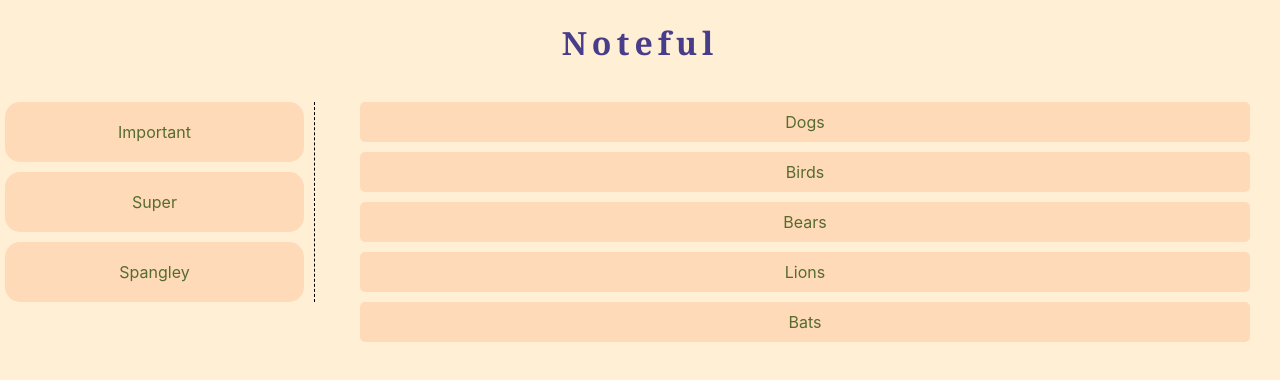
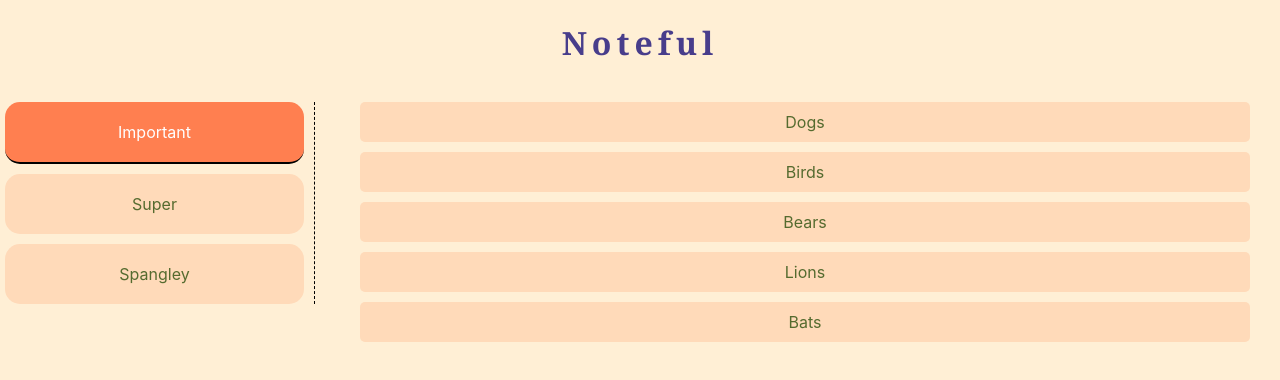
Before and after one commit to jenngonzalez/noteful-app, a React (Create React App) app: page /folder/b0715efe-ffaf-11e8-8eb2-f2801f1b9fd1 in a window 1280 px wide. Shown: the top 380 px of the page. Built offline with nearby package versions, Linux system fonts and the light colour scheme.

Commit message:
back button functionality

```diff
--- a/src/App.js
+++ b/src/App.js
@@ -27,6 +27,11 @@ class App extends Component {
             />
             <Route
               path='/note/:noteID'
+              // render={(props, { history }) =>
+              //   <NoteSidebar
+              //     onClickBack={() => history.goBack()}
+              //   />
+              // }
               component={NoteSidebar}
             />
           </nav>
--- a/src/Folder-sidebar.css
+++ b/src/Folder-sidebar.css
@@ -1,5 +1,5 @@
-/* .current {
+.current li{
     background: coral;
     color: white;
-    border: 2px solid black;
-} */
+    border-bottom: 2px solid black;
+}
--- a/src/Note-sidebar.css
+++ b/src/Note-sidebar.css
@@ -6,7 +6,14 @@
     height: 40px;
     width: 80px;
     border-radius: 50%;
+
 }
+
+.note-folder button:hover {
+    background: coral;
+    cursor: pointer;
+}
+
 .note-folder p {
     color: coral;
     background: peachpuff;
--- a/src/Note-sidebar.js
+++ b/src/Note-sidebar.js
@@ -14,10 +14,13 @@ export default function NoteSidebar(props) {
     f.id === findFolder
     )
 
+    // const { onClickBack } = this.props
+
     return (
         <div className="note-folder">
             <button
-                // onClick={props.history.goBack()}
+                type='button'
+                onClick={props.history.goBack}
             >
                 Back
             </button>
```
Also changed, not shown: src/Folder-sidebar.js (+1 -10 lines).
